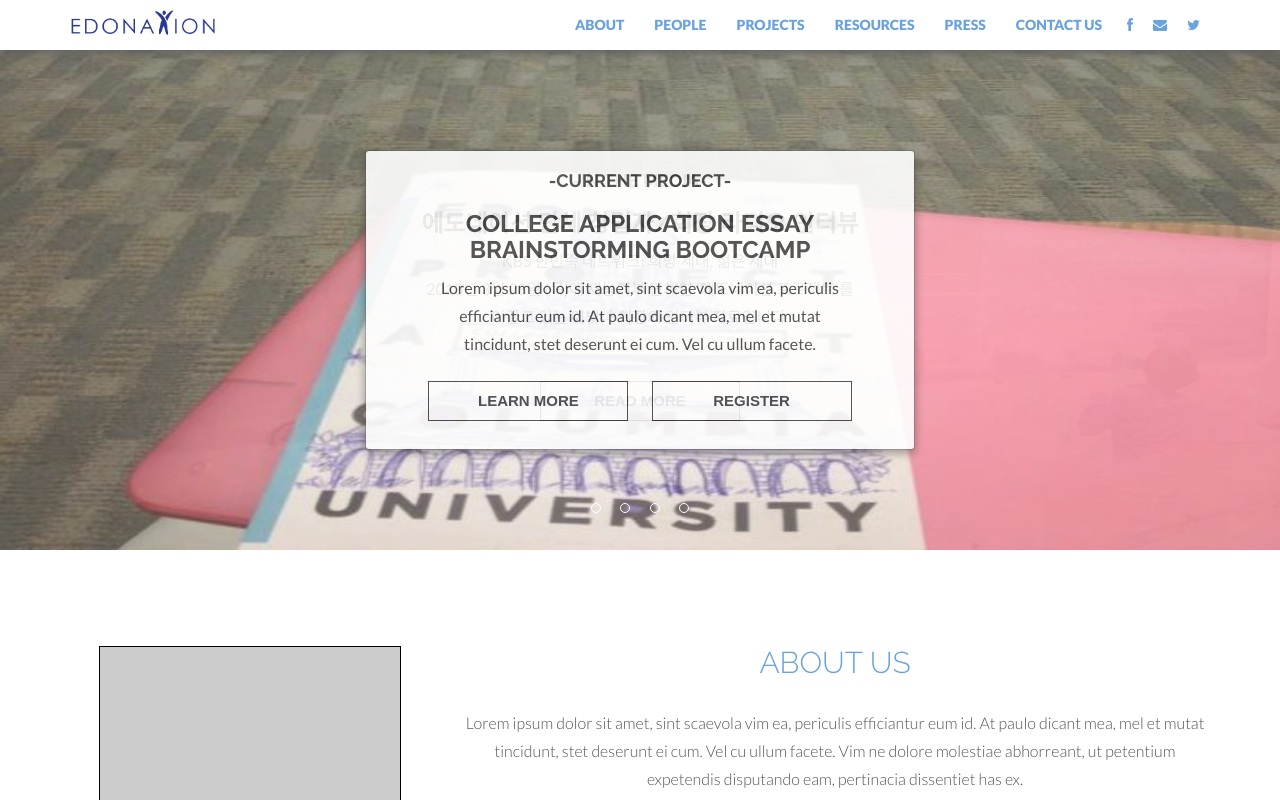
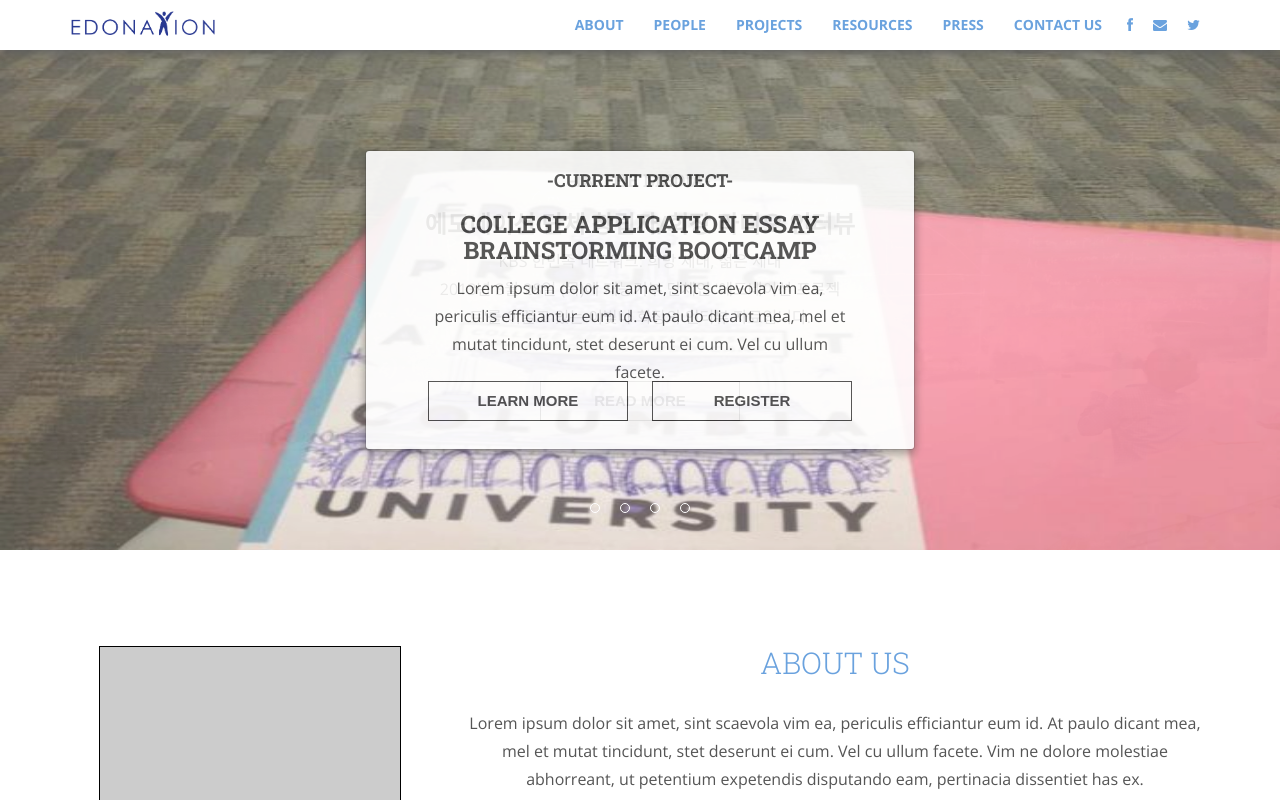
Before and after one commit to jameshong92/Edonation, a plain HTML site: page index.html in a window 1280 px wide. Shown: the top 800 px of the page. Drawn offline with nearby package versions, Linux system fonts and the light colour scheme; placeholder pictures from the web are drawn by us.

Commit message:
modified font

```diff
--- a/assets/css/main.css
+++ b/assets/css/main.css
@@ -1,11 +1,11 @@
 /* FONTS */
-@import url(http://fonts.googleapis.com/css?family=Lato:300,400,700,900);
-@import url(http://fonts.googleapis.com/css?family=Raleway:400,300,700,900);
+@import url(http://fonts.googleapis.com/css?family=Roboto+Slab:300,400,700,900);
+@import url(http://fonts.googleapis.com/css?family=Open+Sans:400,300,700,900);
 
 /* Body */
 body {
     background-color: white;
-    font-family: "Lato";
+    font-family: "Open Sans";
     font-weight: 300;
     font-size: 16px;
     color: #555;
@@ -18,7 +18,7 @@ body {
 
 /* Titles */
 h1, h2, h3, h4, h5, h6 {
-    font-family: "Raleway";
+    font-family: "Roboto Slab";
     font-weight: 300;
     color: #6aa2de;
 }
@@ -71,6 +71,13 @@ a:after {
     box-shadow: 0px 3px 10px #5E5E5E;
 }
 
+/*@media (max-width: 768px) {
+   .navbar-collapse {
+      max-height: auto;
+      overflow-x: auto;
+   }
+}*/
+
 @media (min-width: 992px) {
     .navbar {
         height: 50px;
@@ -80,7 +87,6 @@ a:after {
 .navbar-inverse {
 	background: white;
 	border-color: white;
-    border-bottom: none;
 }
 
 .navbar-inverse .navbar-nav > .active > a {
```
